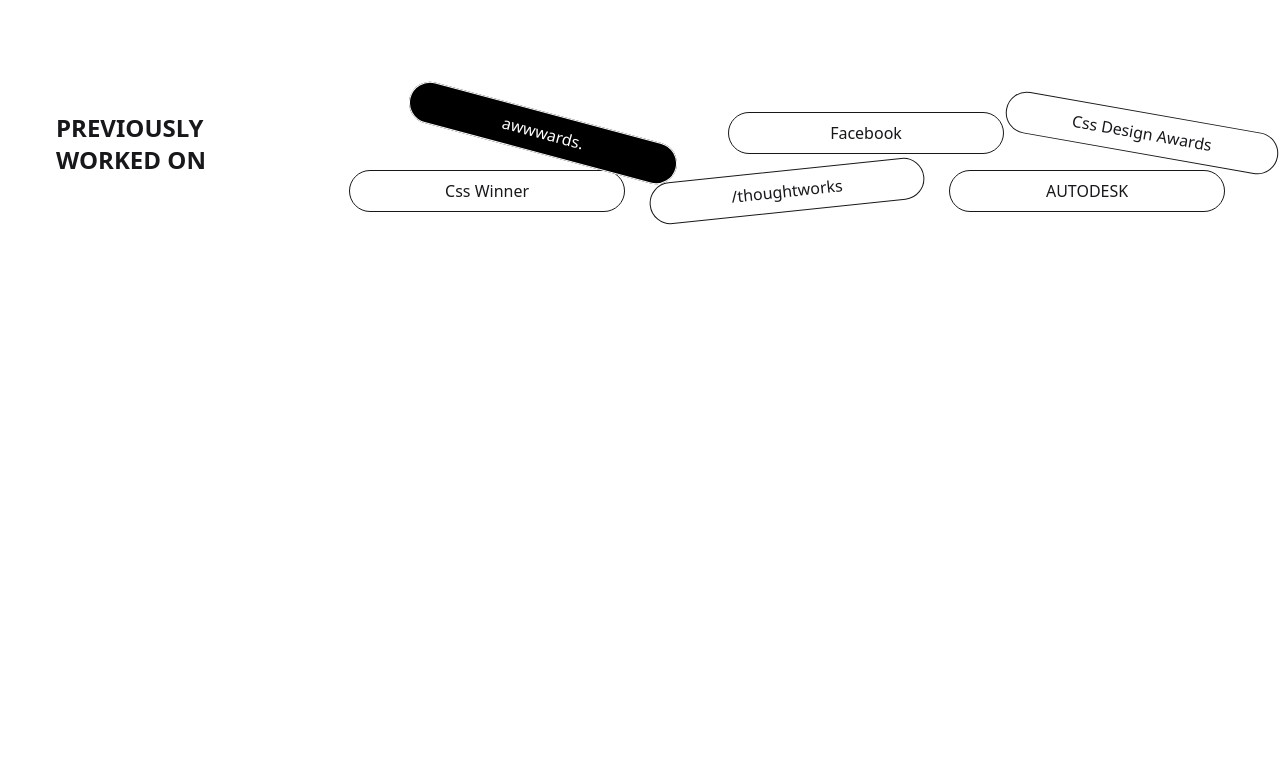
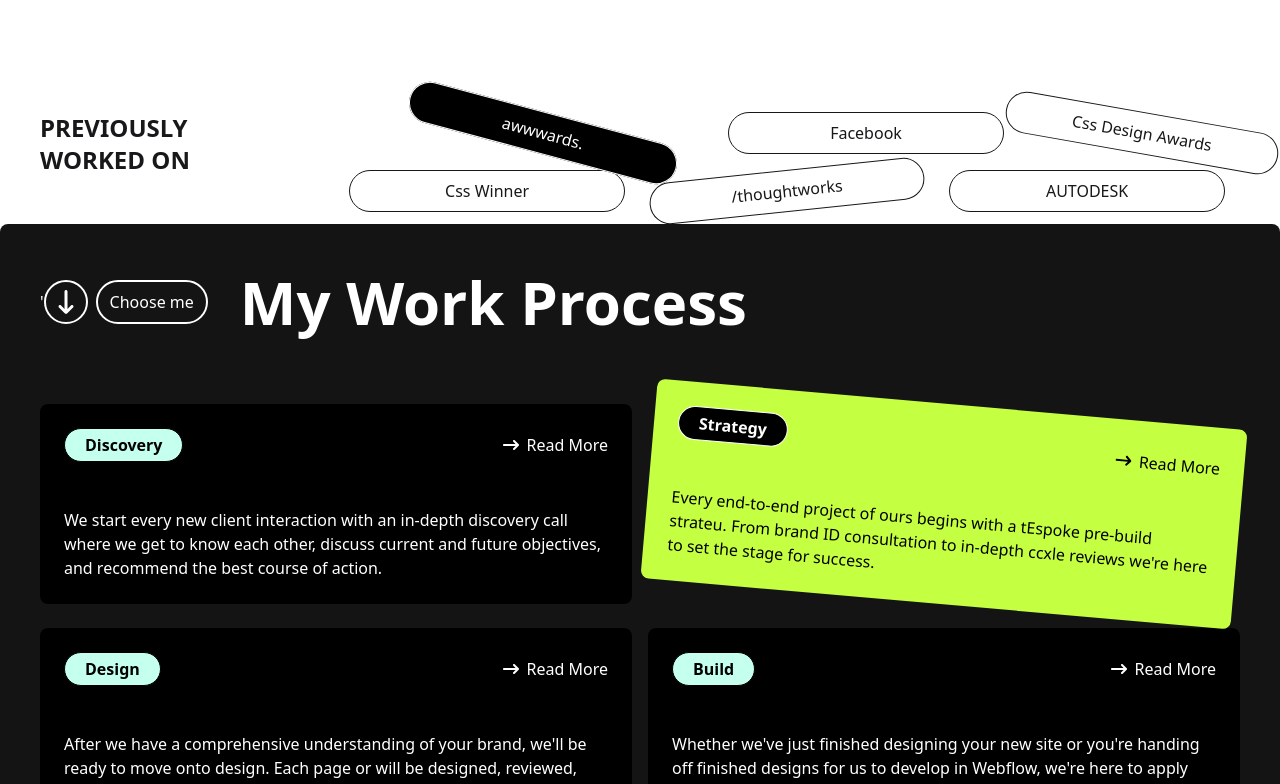
Before and after one commit to ActiveShayun/portfolio-design, a Next.js app: page / in a window 1280 px wide. Shown: the part 2008-2792 px from the top of the page. Before the commit the page ends 2234 px from the top, so only its background shows below. Built offline with nearby package versions, Linux system fonts and the light colour scheme.

Commit message:
my work section create done

```diff
--- a/src/app/page.js
+++ b/src/app/page.js
@@ -1,5 +1,6 @@
 import About from "@/components/aboutSection/About";
 import Banner from "@/components/banner/Banner";
+import MyWork from "@/components/myWorkSection/MyWork";
 import SkillSection from "@/components/skillSection/SkillSection";
 
 
@@ -10,6 +11,7 @@
         <Banner />
         <SkillSection />
         <About />
+        <MyWork/>
       </main>
     </div>
   );
--- a/src/components/aboutSection/About.jsx
+++ b/src/components/aboutSection/About.jsx
@@ -4,7 +4,7 @@
 
 const About = () => {
     return (
-        <div className='rounded-lg relative h-[500px]'>
+        <div className='rounded-lg relative'>
             <div>
                 <div className='lg:pt-36 py-12 lg:px-12 px-4'>
                     <div >
@@ -33,12 +33,12 @@
                     </div>
                 </div>
             </div>
-
+            {/* rotate button section */}
             <div className='px-4 lg:px-0'>
                 <div className='grid grid-cols-1 lg:grid-cols-11 lg:mt-16 '>
                     {/* PREVIOUSLY WORKED ON */}
-                    <div className='col-span-3 lg:pl-14 mb-4'>
-                        <h5 className='text-2xl font-bold'>
+                    <div className='col-span-3 mb-4 lg:pl-10'>
+                        <h5 className='text-2xl font-bold text-left'>
                             PREVIOUSLY <br /> WORKED ON</h5>
                     </div>
                     <div className='col-span-8'>
--- a/src/components/banner/Banner.jsx
+++ b/src/components/banner/Banner.jsx
@@ -6,7 +6,7 @@
 
 const Banner = () => {
     return (
-        <div className='lg:px-9 lg:py-[135px] py-12 relative lg:mt-0  bg-gradient-to-bl from-sky-100 via-lime-300 to-white opacity-80
+        <div className='lg:px-12 lg:py-[135px] py-12 relative lg:mt-0  bg-gradient-to-bl from-sky-100 via-lime-300 to-white opacity-80
         rounded-lg lg:h-screen w-full'>
             <div>
                 <BannerTitle />
--- a/src/components/bannerTitle/BannerTitle.jsx
+++ b/src/components/bannerTitle/BannerTitle.jsx
@@ -4,7 +4,7 @@
 const BannerTitle = () => {
     return (
         <div>
-            <div className='px-4'>
+            <div className='px-4 lg:px-0'>
                 <h2 className='lg:text-7xl text-black text-5xl font-bold lg:mb-6 text-left'>Trusted
                     <span className='bg-black text-white rounded-xl ml-2 px-2 inline-block pb-2'>
                         Partner</span> for </h2>
--- /dev/null
+++ b/src/components/myWorkSection/Cards.jsx
@@ -0,0 +1,23 @@
+import React from 'react';
+import { FaArrowRightLong } from 'react-icons/fa6';
+
+const Cards = ({ btnText, description, bg, colors }) => {
+    return (
+        <div className={`${bg ? 'bg-[#c5ff41] text-black lg:rotate-5' : 'bg-black'} p-6 rounded-lg h-50 flex flex-col justify-between`}>
+            <div>
+                <div className='flex justify-between items-center gap-2 mb-3'>
+                    <button className={`${colors ? 'bg-black another text-white' :
+                        'bg-[#c5ffee] text-black'} py-1 px-5 rounded-full border   font-bold`}>
+                        {btnText}</button>
+                    <button className='flex items-center gap-2'>
+                        <span><FaArrowRightLong /></span>
+                        <span>Read More</span>
+                    </button>
+                </div>
+            </div>
+            <p>{description}</p>
+        </div>
+    );
+};
+
+export default Cards;
--- /dev/null
+++ b/src/components/myWorkSection/MyWork.jsx
@@ -0,0 +1,56 @@
+import Title from '../shared/subtitle/Title';
+import Cards from './Cards';
+
+
+const MyWork = () => {
+    return (
+        <div className='bg-[#141414] py-12 px-4 text-white lg:pt-[90] lg:pb-20  lg:px-10 rounded-lg mt-3'>
+            <div className='lg:flex items-center gap-4 mb-18 '>'
+                <div className='lg:relative right-4'>
+                    <Title text={'Choose me'} />
+                </div>
+                <div>
+                    <h2 className='text-6xl font-bold'>My Work Process</h2>
+                </div>
+            </div>
+            {/* cards */}
+            <div>
+                <div className='grid grid-cols-1 lg:grid-cols-2 gap-4 mt-12'>
+                    <Cards btnText={'Discovery'}
+                        description="We start every new client interaction
+                        with an in-depth discovery call where
+                        we get to know each other, discuss
+                        current and future objectives,
+                        and recommend the best course of action."
+
+                    />
+                    <Cards colors={true} bg={true} btnText={'Strategy'}
+                        description="Every end-to-end project of ours
+                    begins with a tEspoke pre-build
+                    strateu. From brand ID consultation
+                    to in-depth ccxle reviews we're here
+                    to set the stage for success."/>
+                </div>
+                <div className='grid grid-cols-1 lg:grid-cols-2  gap-4 mt-6'>
+                    <Cards btnText={'Design'}
+                        description="After we have a comprehensive
+                    understanding of your brand, we'll be
+                    ready to move onto design. Each page
+                    or will be designed, reviewed,
+                    and given your stamp of approval."
+                    />
+                    <Cards btnText={'Build'}
+                        description="Whether we've just finished
+                    designing your new site or you're
+                    handing off finished designs for us to
+                    develop in Webflow, we're here to
+                    apply our trusted development
+                    process to your project."/>
+                </div>
+
+            </div>
+        </div>
+    );
+};
+
+export default MyWork;
--- a/src/components/navbar/Navbar.jsx
+++ b/src/components/navbar/Navbar.jsx
@@ -34,7 +34,7 @@
                         {deskTopMenu}
                     </ul>
                 </div>
-                <div className="navbar-end">
+                <div className="navbar-end hidden lg:block">
                     <ButtonNav text={'Start Project'}/>
                 </div>
             </div>
--- /dev/null
+++ b/src/components/shared/subtitle/Title.jsx
@@ -0,0 +1,15 @@
+import React from 'react';
+import { FaArrowDownLong } from 'react-icons/fa6';
+
+const Title = ({text}) => {
+    return (
+        <div className='flex items-center text-white gap-2'>
+            <span >
+                <FaArrowDownLong
+                    className='w-[44px] h-[44px] rounded-full border-2 p-2' /></span>
+            <button className='py-2 px-3 rounded-full border-2'>{text}</button>
+        </div>
+    );
+};
+
+export default Title;
--- a/src/components/skillSection/SkillSection.jsx
+++ b/src/components/skillSection/SkillSection.jsx
@@ -1,18 +1,14 @@
-import { FaArrowDownLong, FaArrowLeftLong, FaArrowRightLong } from 'react-icons/fa6';
+import {  FaArrowLeftLong, FaArrowRightLong } from 'react-icons/fa6';
 import SkillCard from '../shared/skillCard/SkillCard';
+import Title from '../shared/subtitle/Title';
 
 
 
 const SkillSection = () => {
     return (
-        <div className='bg-black p-10 rounded-lg text-white '>
+        <div className='bg-black lg:px-12 py-10 rounded-lg text-white '>
             <div>
-                <div className='flex items-center text-white'>
-                    <span >
-                        <FaArrowDownLong
-                            className='w-[44px] h-[44px] rounded-full border-2 p-2' /></span>
-                    <button className='py-2 px-3 rounded-full border-2'>Why Choose me</button>
-                </div>
+              <Title text={'Why Choose me'}/>
             </div>
             {/* title & description */}
             <div className='lg:flex justify-between items-center'>
@@ -36,7 +32,7 @@
                         className='w-[44px] h-[44px] rounded-full border-2 p-2' />
                 </div>
                 {/* cards */}
-                <div className='lg:flex items-center justify-center  gap-4'>
+                <div className='lg:flex items-center justify-center  gap-4 lg:px-12'>
                     <div className='lg:w-[430px] lg:h-[300px]'>
                         <SkillCard cardTitle={'HTML & CSS'} /></div>
                     <div className='lg:rotate-4 lg:w-[430px] lg:h-[300px]'>
```
